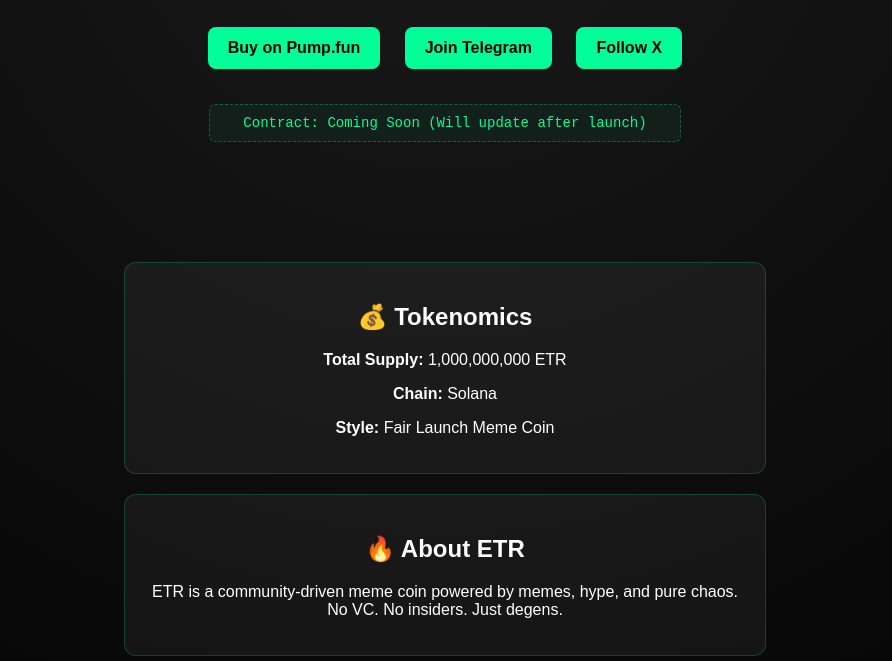
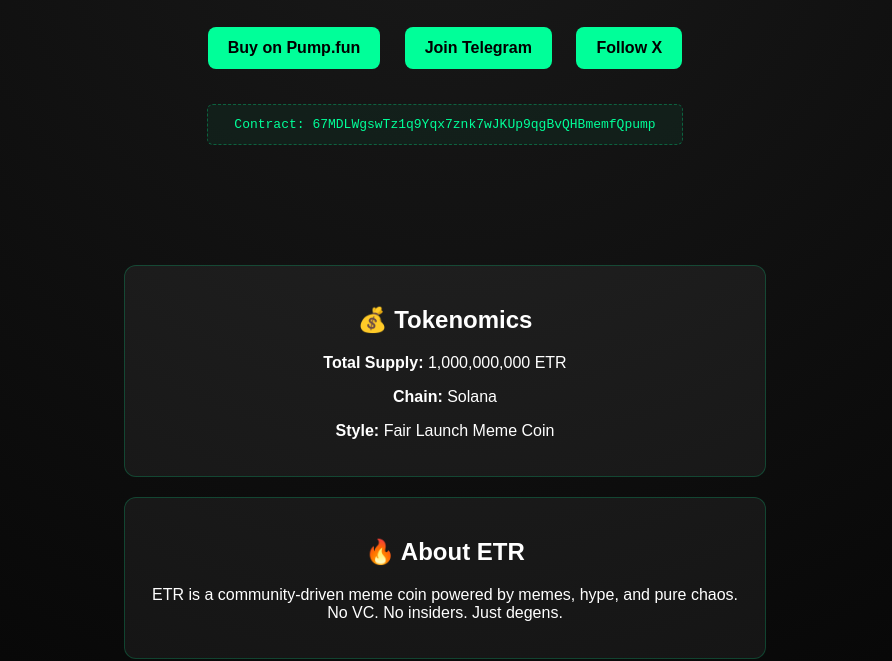
Before and after one commit to entercoin999/etr-coin, a plain HTML site: page index.html in a window 1280 px wide. Shown: the part 165-826 px from the top of the page, without its empty margins (195-1087 px from the left). Drawn offline with Linux system fonts and the light colour scheme.

Commit message:
Update index.html

```diff
--- a/index.html
+++ b/index.html
@@ -43,7 +43,7 @@
       transition: all 0.2s ease;
     }
 
-    /* Hiệu ứng rê chuột phát sáng chuẩn Cyberpunk */
+    /* Hiệu ứng rê chuột phát sáng */
     .btn:hover {
       background: #00cc7a;
       box-shadow: 0 0 15px #00ff99;
@@ -52,14 +52,15 @@
     /* Ô hiển thị địa chỉ Contract Address */
     .ca-box {
       margin: 25px auto 0 auto;
-      padding: 10px;
+      padding: 12px;
       max-width: 450px;
       background: rgba(0, 255, 153, 0.05);
       border: 1px dashed rgba(0, 255, 153, 0.3);
       border-radius: 6px;
       font-family: monospace;
-      font-size: 14px;
+      font-size: 13px;
       color: #00ff99;
+      word-break: break-all; /* Giúp hiển thị đẹp trên điện thoại không bị tràn */
     }
 
     section {
@@ -96,13 +97,13 @@
   <p class="tagline">No roadmap. No promises. Just AI, memes, and community.</p>
 
   <div style="margin-top: 20px;">
-    <a class="btn" href="#" target="_blank">Buy on Pump.fun</a>
+    <a class="btn" href="https://pump.fun/coin/67MDLWgswTz1q9Yqx7znk7wJKUp9qgBvQHBmemfQpump" target="_blank">Buy on Pump.fun</a>
     <a class="btn" href="https://t.me/enteralcoin" target="_blank">Join Telegram</a>
     <a class="btn" href="https://x.com/enteralcoin" target="_blank">Follow X</a>
   </div>
 
   <div class="ca-box">
-    Contract: <span>Coming Soon (Will update after launch)</span>
+    Contract: <span>67MDLWgswTz1q9Yqx7znk7wJKUp9qgBvQHBmemfQpump</span>
   </div>
 </header>
 
```
